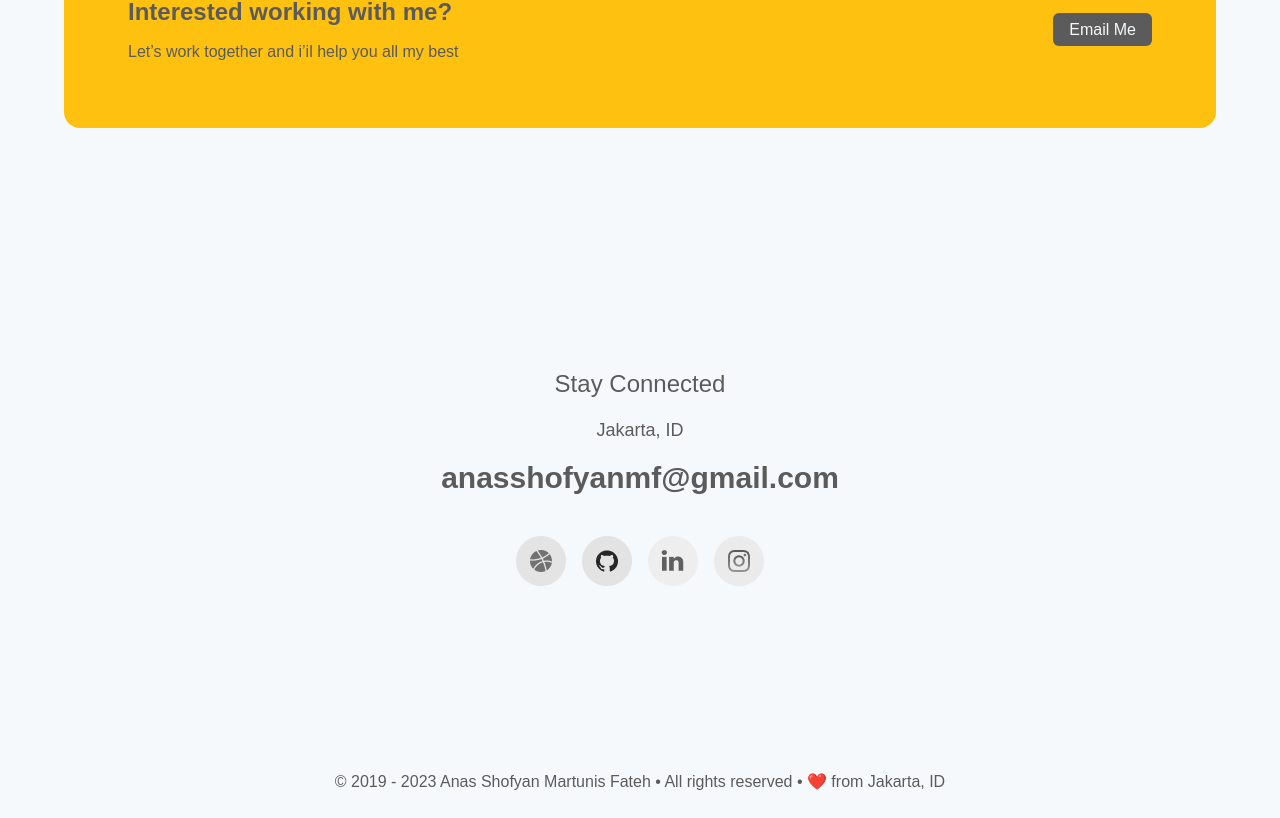
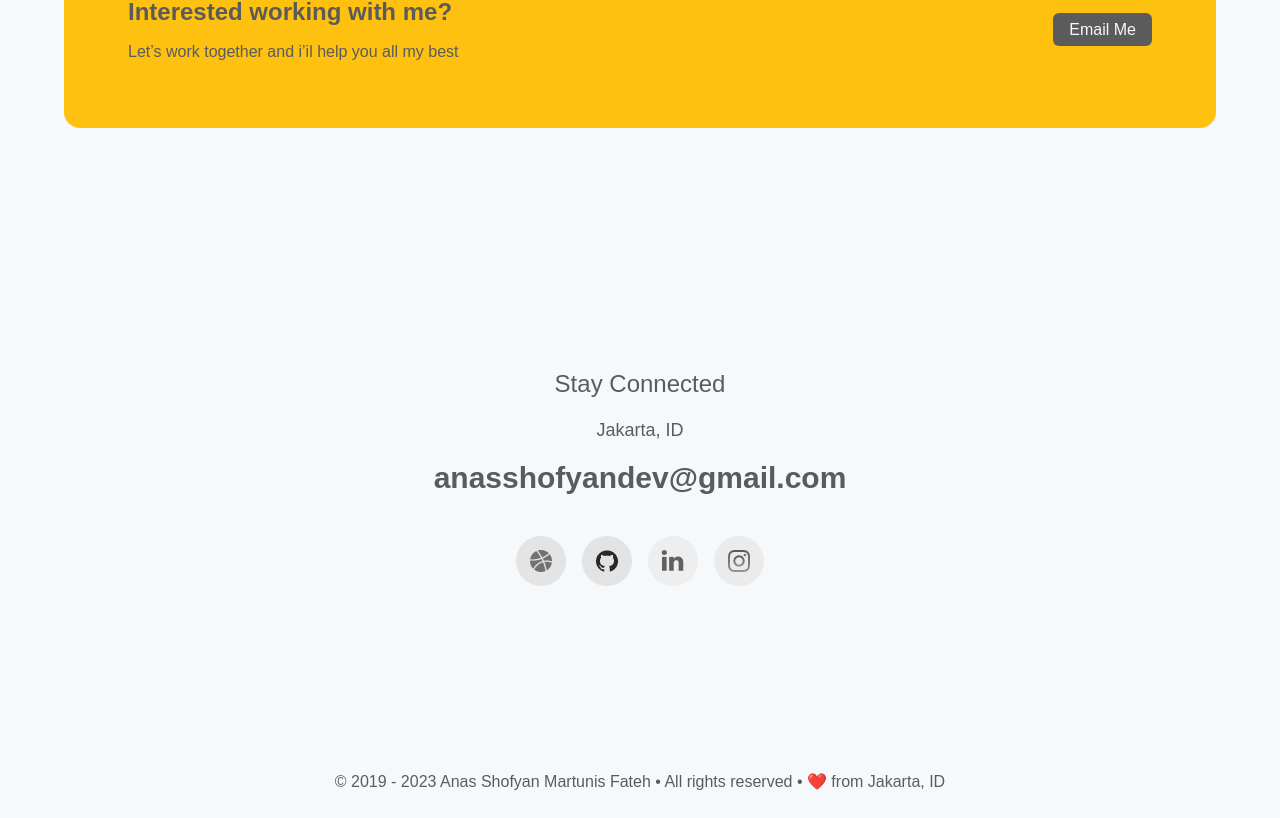
Before and after one commit to anasshofyan/my-portfolio-nextjs, a Next.js app: page / in a window 1280 px wide. Shown: the part 2528-3346 px from the top of the page. Built offline with nearby package versions, Linux system fonts and the light colour scheme.

Commit message:
feat: change email

```diff
--- a/src/components/CTA.tsx
+++ b/src/components/CTA.tsx
@@ -13,7 +13,7 @@ const CTA: React.FC = () => {
       </div>
       <div className="ml-auto">
         <a
-          href="mailto:anasshofyanmf@gmail.com?subject=I am interested in your skills"
+          href="mailto:anasshofyandev@gmail.com?subject=I am interested in your skills"
           className="bg-ansomarfa-dark text-ansomarfa-light text-base px-4 py-2 rounded-md mt-6 hover:bg-ansomarfa-yellow hover:text-ansomarfa-dark"
         >
           Email Me
--- a/src/components/Contact.tsx
+++ b/src/components/Contact.tsx
@@ -11,10 +11,10 @@ const Contact: React.FC = () => {
           Jakarta, ID
         </span>
         <a
-          href="mailto:anasshofyanmf@gmail.com?subject=I am interested in your skills"
+          href="mailto:anasshofyandev@gmail.com?subject=I am interested in your skills"
           className="text-ansomarfa-dark text-3xl font-bold block mt-4"
         >
-          anasshofyanmf@gmail.com
+          anasshofyandev@gmail.com
         </a>
       </div>
       <div className="flex justify-center mt-10">
--- a/src/components/Hero.tsx
+++ b/src/components/Hero.tsx
@@ -16,7 +16,7 @@ const Hero: React.FC = () => {
           me to bigger goals.
         </p>
         <a
-          href="mailto:anasshofyanmf@gmail.com?subject=I am interested in your skills"
+          href="mailto:anasshofyandev@gmail.com?subject=I am interested in your skills"
           className="bg-ansomarfa-yellow text-ansomarfa-dark text-base px-4 py-3 rounded-md mt-6 hover:bg-ansomarfa-dark hover:text-ansomarfa-light mr-4"
         >
           Hire Me
```
